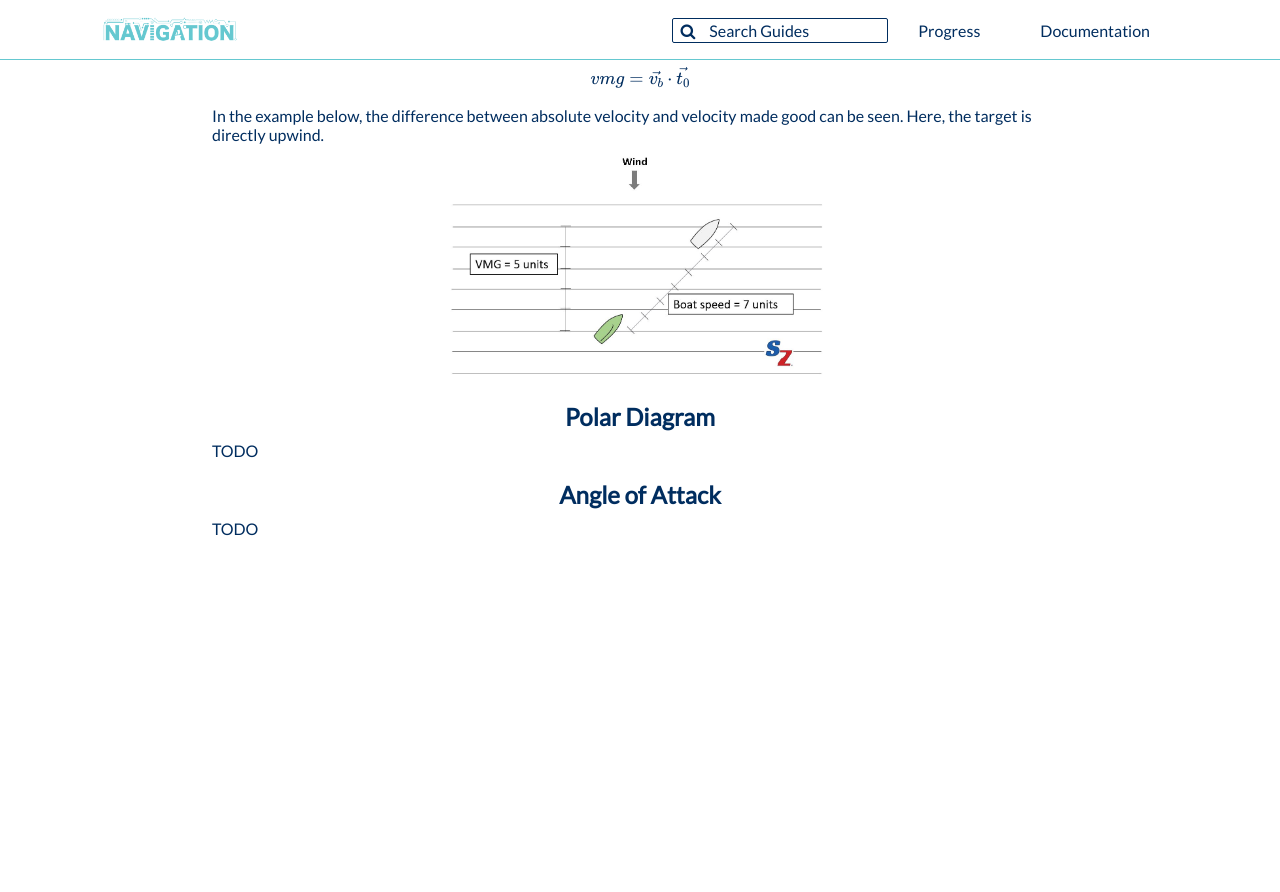
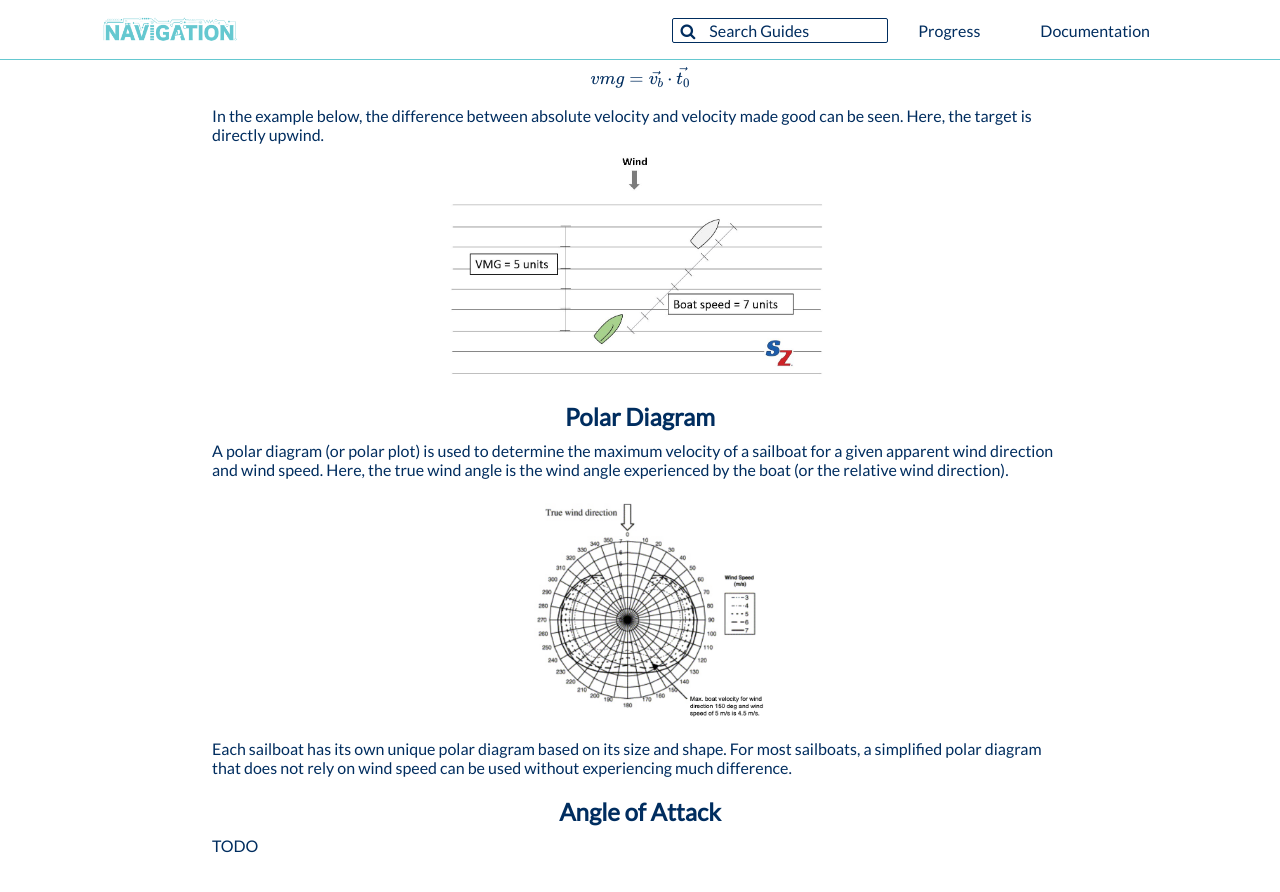
Before and after one commit to CUSail-Navigation/intrasite, a Jekyll site: the page built from _posts/2020-08-11-terminology.md, in a window 1280 px wide and 900 px high, scrolled down 251 px. Shown: the top 892 px of the window. Built offline with Jekyll 4.4.1, drawn with Linux system fonts in a browser that asks for light colours; before the commit the page ends 900 px from its top, so only the background shows below that.

Commit message:
added polar diagram

```diff
--- a/_posts/2020-08-11-terminology.md
+++ b/_posts/2020-08-11-terminology.md
@@ -21,7 +21,11 @@ In the example below, the difference between absolute velocity and velocity made
 
 ## Polar Diagram
 
-TODO
+A polar diagram (or polar plot) is used to determine the maximum velocity of a sailboat for a given apparent wind direction and wind speed. Here, the true wind angle is the wind angle experienced by the boat (or the relative wind direction).
+
+![Polar Diagram]({{ site.baseurl }}/images/polar_diagram.png "Polar Diagram")
+
+Each sailboat has its own unique polar diagram based on its size and shape. For most sailboats, a simplified polar diagram that does not rely on wind speed can be used without experiencing much difference.
 
 ## Angle of Attack
 
```
Also changed, not shown: images/polar_diagram.png (added).
